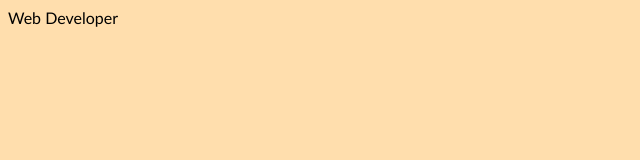
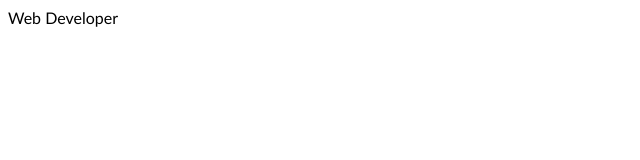
Before and after one commit to rileymross/Peverell, a plain HTML site: page index.html in a window 1280 px wide. Shown: the whole page, without its empty margins (0-640 px from the left). Drawn offline with nearby package versions, Linux system fonts and the light colour scheme.

Commit message:
Update index.html

```diff
--- a/index.html
+++ b/index.html
@@ -3,12 +3,13 @@
     <title>Peverell</title>
     <style>
       body{
-        background: navajowhite;
+        background: white;
         background-size: cover;
         font-family: 'Trebuchet MS', sans-serif;
       }
   </style>
   </head>
+  <script src="https://unpkg.com/typed.js@2.0.14/dist/typed.umd.js"></script>
   <body>
     <div class="container">
       <div class="typed-out">Web Developer</div>
```
